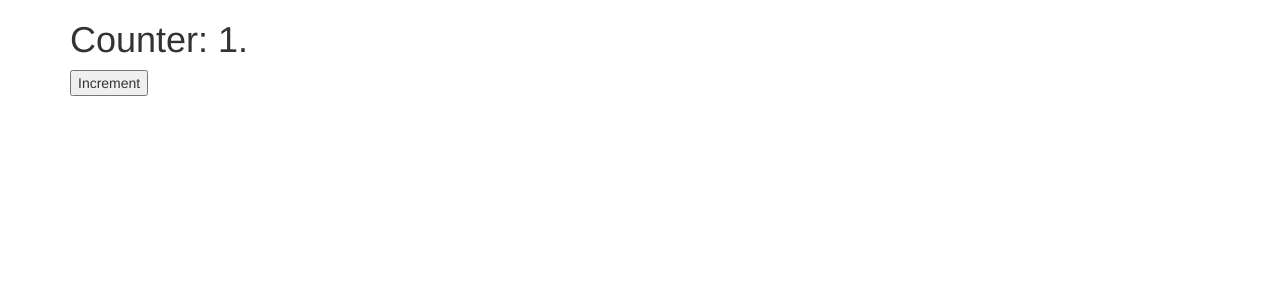
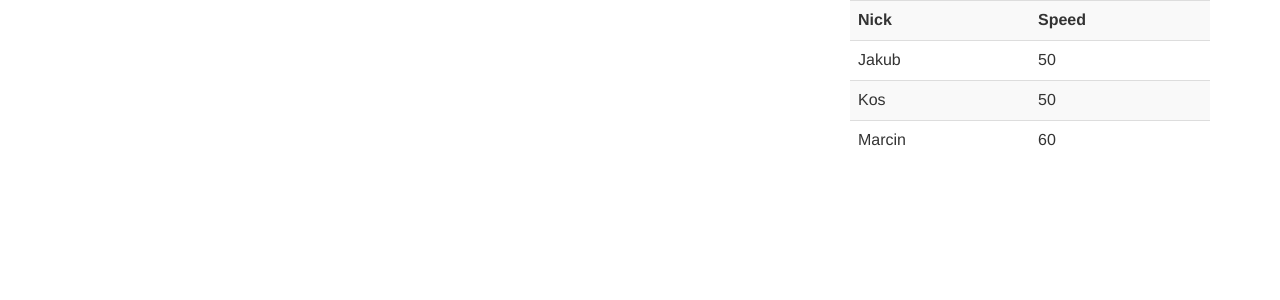
Before and after one commit to Codility/Clicker, a React app: page / in a window 1280 px wide. Both pictures are taken after a click on the button "Login". Shown: the top 300 px of the page. Built offline with nearby package versions, Linux system fonts and the light colour scheme; the HTML template or start-up script is replaced by a standard one.

Commit message:
Add table with results

```diff
--- a/src/App.js
+++ b/src/App.js
@@ -3,7 +3,8 @@ import React, { Component } from 'react';
 export default class App extends Component {
   constructor(props) {
     super(props)
-    this.state = { counter : 1, nick : null }
+    this.state = { counter : 1, nick : null,
+      users : { 'Jakub' : 50, 'Kos' : 50, 'Marcin' : 60 }}
   }
   render() {
     if (this.state.nick === null) {
@@ -11,11 +12,20 @@ export default class App extends Component {
     }
 
     return (
+      <div className='row'>
+        <div className='col-md-8'>
+        </div>
+        <div className='col-md-4'>
+          <UsersTable users={this.state.users}/>
+        </div>
+      </div>
+    )
+   /* return (
       <div>
         <h1>Counter: {this.state.counter }.</h1>
         <button onClick={this.increment.bind(this)}> Increment </button>
       </div>
-    );
+    );*/
   }
 
   increment() {
@@ -42,5 +52,26 @@ class LoginForm extends Component {
   onClick() {
     this.props.onLogin(this.refs.nick.value);
   }
+}
 
+function UsersTable(props) {
+
+  let usersTable = []
+  for (let nick of Object.keys(props.users)) {
+    usersTable.push({ nick : nick, speed : props.users[nick]})
+  }
+
+  usersTable.sort( (a, b) => a.speed - b.speed)
+
+  return (
+    <table className='table table-striped'>
+      <tbody>
+        <tr>
+          <th> Nick </th>
+          <th> Speed </th>
+        </tr>
+        {usersTable.map(x => <tr> <td> {x.nick} </td><td> {x.speed} </td></tr>)}
+      </tbody>
+    </table>
+  )
 }
```
